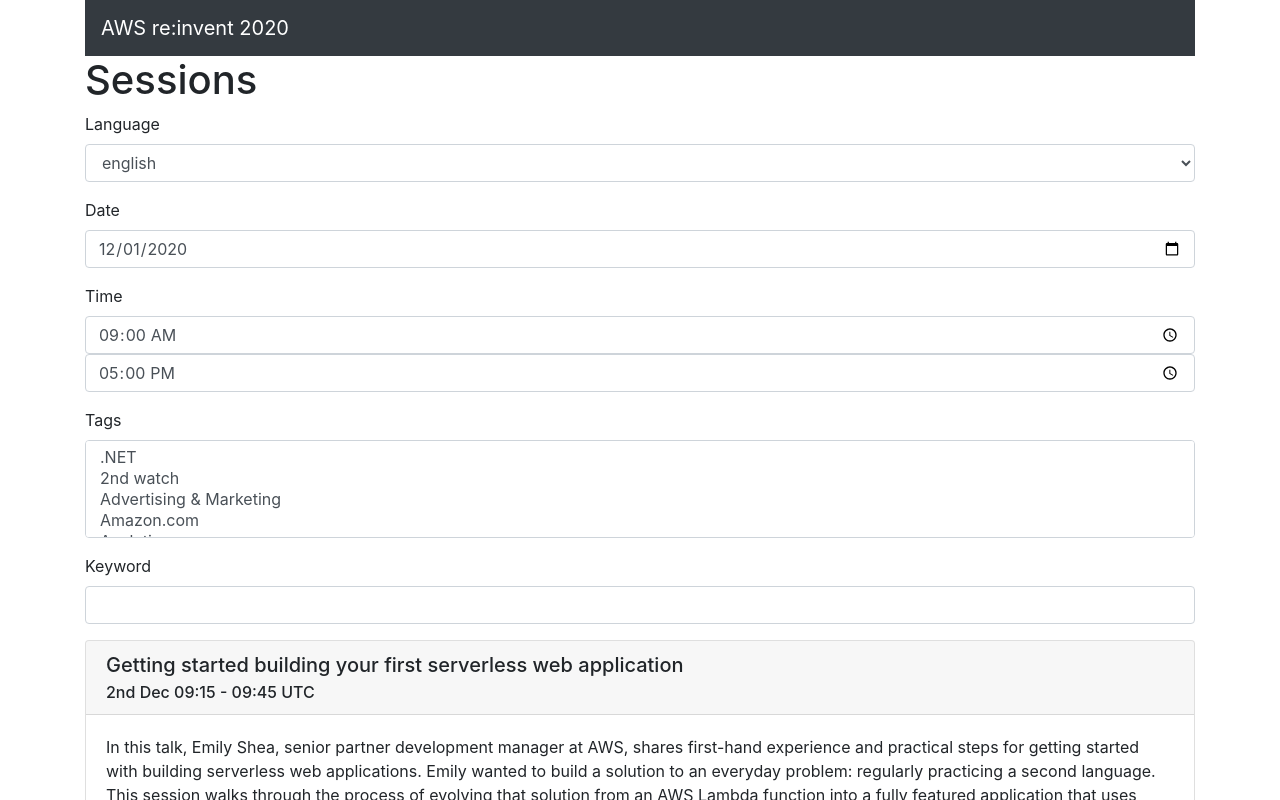
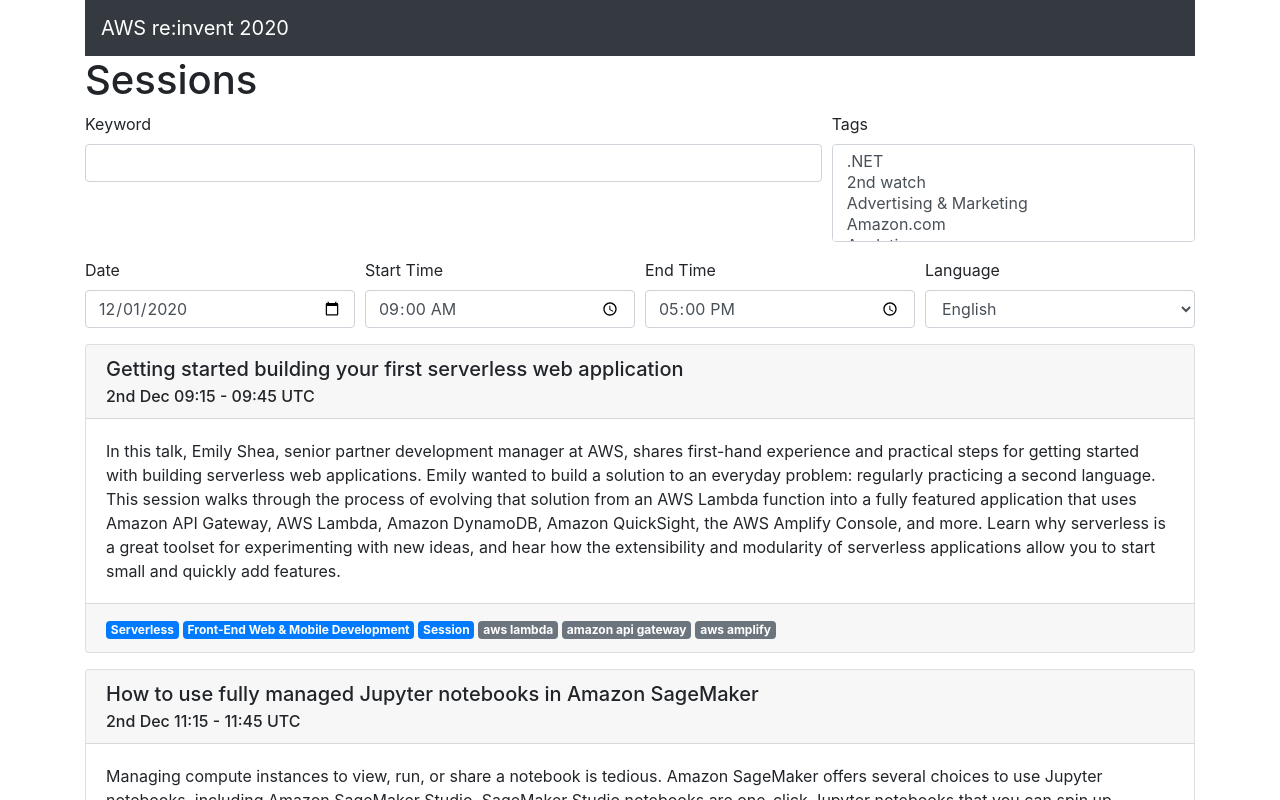
Before and after one commit to PeteLawrence/aws-reinvent-2020-sessions, a React (Create React App) app: page /#/ in a window 1280 px wide. Shown: the top 800 px of the page. Built offline with nearby package versions, Linux system fonts and the light colour scheme.

Commit message:
Improve layout of filters

```diff
--- a/src/pages/SessionsPage.js
+++ b/src/pages/SessionsPage.js
@@ -1,6 +1,6 @@
 import React from 'react';
 import dayjs from 'dayjs';
-import { Badge, Card, Form } from 'react-bootstrap';
+import { Badge, Card, Col, Form } from 'react-bootstrap';
 
 const data = require('../data/schedule.json');
 
@@ -226,35 +226,45 @@
         <h1>Sessions</h1>
 
         <Form>
-          <Form.Group>
-            <Form.Label>Language</Form.Label>
-            <Form.Control as="select" ref="language" onChange={this.handleLanguageChange.bind(this)} >
-              { this.getLanguages().map(lang => ( <option>{ lang }</option> ) ) }
-            </Form.Control>
-          </Form.Group>
+          <Form.Row>
+            <Form.Group as={Col} md={8}>
+              <Form.Label>Keyword</Form.Label>
+              <Form.Control type="search" onChange={this.handleKeywordChange.bind(this)} multiple ></Form.Control>
+            </Form.Group>
 
-          <Form.Group>
-            <Form.Label>Date</Form.Label>
-            <Form.Control type="date" defaultValue="2020-12-01" onChange={ this.handleDateChange.bind(this)} />
-          </Form.Group>
+            <Form.Group as={Col} md={4}>
+              <Form.Label>Tags</Form.Label>
+              <Form.Control as="select" ref="tags" onChange={this.handleTagChange.bind(this)} multiple >
+                { this.getTags().map(tag => ( <option>{ tag }</option> ) ) }
+              </Form.Control>
+            </Form.Group>
+          </Form.Row>
 
-          <Form.Group>
-            <Form.Label>Time</Form.Label>
-            <Form.Control type="time" defaultValue="09:00" onChange={ this.handleStartTimeChange.bind(this)} />
-            <Form.Control type="time" defaultValue="17:00" onChange={ this.handleEndTimeChange.bind(this)}/>
-          </Form.Group>
+          <Form.Row>
+            <Form.Group as={Col} md={3}>
+              <Form.Label>Date</Form.Label>
+              <Form.Control type="date" defaultValue="2020-12-01" onChange={ this.handleDateChange.bind(this)} />
+            </Form.Group>
 
-          <Form.Group>
-            <Form.Label>Tags</Form.Label>
-            <Form.Control as="select" ref="tags" onChange={this.handleTagChange.bind(this)} multiple >
-              { this.getTags().map(tag => ( <option>{ tag }</option> ) ) }
-            </Form.Control>
-          </Form.Group>
+            <Form.Group as={Col} md={3}>
+              <Form.Label>Start Time</Form.Label>
+              <Form.Control type="time" defaultValue="09:00" onChange={ this.handleStartTimeChange.bind(this)} />
+            </Form.Group>
 
-          <Form.Group>
-            <Form.Label>Keyword</Form.Label>
-            <Form.Control type="search" onChange={this.handleKeywordChange.bind(this)} multiple ></Form.Control>
-          </Form.Group>
+            <Form.Group as={Col} md={3}>
+              <Form.Label>End Time</Form.Label>
+              <Form.Control type="time" defaultValue="17:00" onChange={ this.handleEndTimeChange.bind(this)}/>
+            </Form.Group>
+
+            <Form.Group as={Col} md={3}>
+              <Form.Label>Language</Form.Label>
+              <Form.Control as="select" ref="language" onChange={this.handleLanguageChange.bind(this)} >
+                { this.getLanguages().map(lang => ( <option value={ lang }>{ lang.charAt(0).toUpperCase() + lang.slice(1) }</option> ) ) }
+              </Form.Control>
+            </Form.Group>
+
+          </Form.Row>
+
         </Form>
 
           { this.listSessions(this.state.language) }
```
